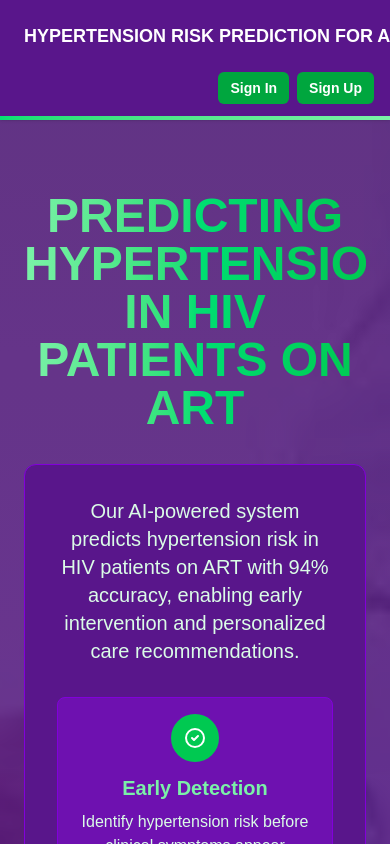
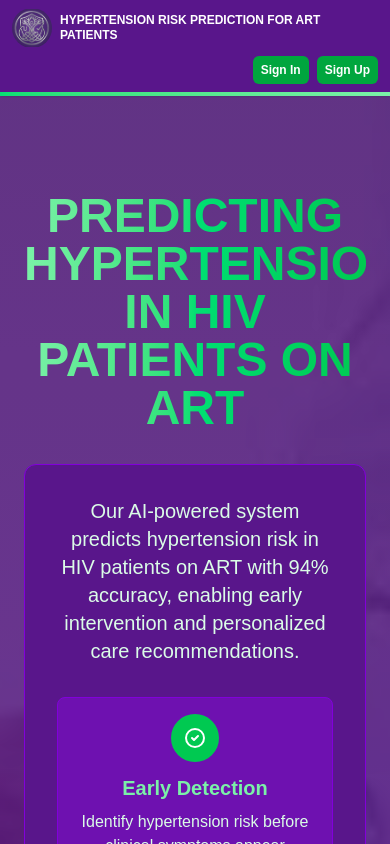
Before and after one commit to mzati-dev/art-hypertesion-predictor-frontend, a Next.js app: page / in a window 390 px wide. Shown: the top 844 px of the page. Built offline with nearby package versions, Linux system fonts and the light colour scheme.

Commit message:
fix: improve mobile responsiveness across all pages

```diff
--- a/app/dashboard/page.tsx
+++ b/app/dashboard/page.tsx
@@ -879,7 +879,7 @@ export default function Dashboard() {
         </div>
       </header>
 
-      <main className="container mx-auto p-4 pt-24">
+      <main className="container mx-auto p-4 pt-32 sm:pt-24">
         {activeTab === 'home' && (
           <div className="space-y-6">
             <h2 className="text-2xl font-bold">ART Patient Dashboard</h2>
@@ -970,7 +970,7 @@ export default function Dashboard() {
                   Low Risk ({patients.filter(p => p.status === 'Low').length})
                 </button>
               </div>
-              <div className="overflow-x-auto">
+              <div className="overflow-x-auto -mx-4 px-4 sm:mx-0 sm:px-0">
                 <table className="min-w-full divide-y divide-purple-600">
                   <thead>
                     <tr>
--- a/app/forgot-password/page.tsx
+++ b/app/forgot-password/page.tsx
@@ -149,7 +149,7 @@ export default function SignUpPage() {
                   type="email"
                   id="email"
                   className="w-full px-4 py-3 bg-purple-800 bg-opacity-50 border border-purple-600 rounded-lg focus:outline-none focus:ring-2 focus:ring-green-400 text-white placeholder-purple-300"
-                  placeholder="your@email.com"
+                  placeholder=""
                   required
                   value={email}
                   onChange={(e) => setEmail(e.target.value)}
--- a/app/page.tsx
+++ b/app/page.tsx
@@ -66,41 +66,20 @@ export default function LandingPage() {
 
       {/* Header */}
       <header className="fixed top-0 left-0 right-0 z-50 bg-purple-900 bg-opacity-70 backdrop-blur-sm shadow-sm">
-        <div className="container mx-auto px-4 py-3 sm:px-6 sm:py-4">
-          <div className="flex flex-col sm:flex-row items-center justify-between gap-3 sm:gap-0">
+        <div className="container mx-auto px-3 py-2 sm:px-6 sm:py-4">
+          <div className="flex flex-col sm:flex-row items-center justify-between gap-2 sm:gap-0">
             <div className="flex items-center w-full sm:w-auto justify-between sm:justify-start">
-
-              <div className="w-12 h-12 sm:w-16 sm:h-16 relative mr-2 sm:mr-3 rounded-full overflow-hidden">
+              <div className="w-10 h-10 sm:w-16 sm:h-16 relative mr-2 sm:mr-3 rounded-full overflow-hidden flex-shrink-0">
                 <Image
                   src="/maternal_Ai_logo-removebg-preview.png"
                   alt="Hypertension Risk Logo"
                   fill
                   className="object-contain"
                   priority
-                  sizes="(max-width: 640px) 48px, 64px"
+                  sizes="(max-width: 640px) 40px, 64px"
                 />
               </div>
-              {/* <div className="w-12 h-12 sm:w-16 sm:h-16 relative mr-2 sm:mr-3">
-  <Image
-    src="/maternal_Ai_logo-removebg-preview.png"
-    alt="Hypertension Risk Logo"
-    fill
-    className="object-contain"
-    priority
-    sizes="(max-width: 640px) 48px, 64px"
-  />
-</div> */}
-              {/* <div className="w-8 h-8 sm:w-10 sm:h-10 relative mr-2 sm:mr-3">
-                <Image
-                  src="/maternal_Ai_logo-removebg-preview.png"
-                  alt="Maternal Risk Logo"
-                  fill
-                  className="object-contain"
-                  priority
-                  sizes="(max-width: 640px) 32px, 40px"
-                />
-              </div> */}
-              <h1 className="text-lg sm:text-xl font-bold text-white whitespace-nowrap">
+              <h1 className="text-xs sm:text-xl font-bold text-white whitespace-normal sm:whitespace-nowrap leading-tight sm:leading-normal">
                 HYPERTENSION RISK PREDICTION FOR ART PATIENTS
               </h1>
             </div>
@@ -108,14 +87,14 @@ export default function LandingPage() {
               <Link
                 href="/signin"
                 onClick={(e) => handleNavigation(e, '/signin')}
-                className="bg-green-600 hover:bg-green-500 text-white font-bold py-1.5 px-3 sm:py-2 sm:px-4 rounded-md transition duration-300 text-sm sm:text-base "
+                className="bg-green-600 hover:bg-green-500 text-white font-bold py-1.5 px-2 sm:py-2 sm:px-4 rounded-md transition duration-300 text-xs sm:text-base text-center"
               >
                 Sign In
               </Link>
               <Link
                 href="/signup"
                 onClick={(e) => handleNavigation(e, '/signup')}
-                className="bg-green-600 hover:bg-green-500 text-white font-bold py-1.5 px-3 sm:py-2 sm:px-4 rounded-md transition duration-300 text-sm sm:text-base"
+                className="bg-green-600 hover:bg-green-500 text-white font-bold py-1.5 px-2 sm:py-2 sm:px-4 rounded-md transition duration-300 text-xs sm:text-base text-center"
               >
                 Sign Up
               </Link>
--- a/app/signin/page.tsx
+++ b/app/signin/page.tsx
@@ -104,7 +104,7 @@ export default function SignInPage() {
                   type="email"
                   id="email"
                   className="w-full px-4 py-3 bg-purple-800 bg-opacity-50 border border-purple-600 rounded-lg focus:outline-none focus:ring-2 focus:ring-green-400 text-white placeholder-purple-300"
-                  placeholder="your@email.com"
+                  placeholder=""
                   required
                   value={email}
                   onChange={(e) => setEmail(e.target.value)}
@@ -140,7 +140,7 @@ export default function SignInPage() {
                     type={showPassword ? "text" : "password"}
                     id="password"
                     className="w-full px-4 py-3 bg-purple-800 bg-opacity-50 border border-purple-600 rounded-lg focus:outline-none focus:ring-2 focus:ring-green-400 text-white placeholder-purple-300 pr-12"
-                    placeholder="••••••••"
+                    placeholder=""
                     required
                     value={password}
                     onChange={(e) => setPassword(e.target.value)}
--- a/app/signup/page.tsx
+++ b/app/signup/page.tsx
@@ -159,7 +159,7 @@ export default function SignUpPage() {
                   type="email"
                   id="email"
                   className="w-full px-4 py-3 bg-purple-800 bg-opacity-50 border border-purple-600 rounded-lg focus:outline-none focus:ring-2 focus:ring-green-400 text-white placeholder-purple-300"
-                  placeholder="your@email.com"
+                  placeholder=""
                   required
                   value={email}
                   onChange={(e) => setEmail(e.target.value)}
```
